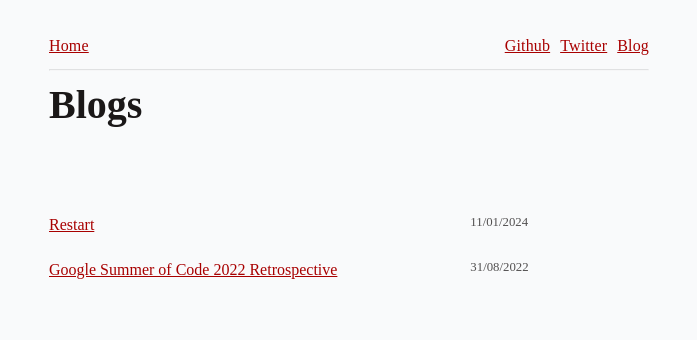
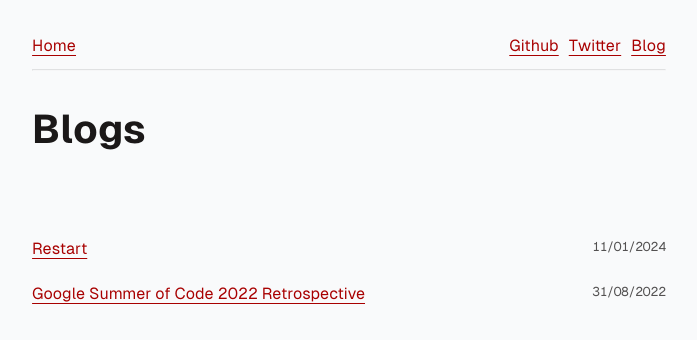
Before and after one commit to sadn1ck/sadn1ck, an Eleventy site: page blogs/index.html in a window 1280 px wide. Shown: the whole page, without its empty margins (291-988 px from the left). Built offline with nearby package versions, Linux system fonts and the light colour scheme; Eleventy itself is replaced by a stand-in of ours; files that its build step writes are made by us from their sources; a web font is replaced by a local one.

Commit message:
font update (lol)
Signed-off-by: Anik Das <anikdas0811@gmail.com>

```diff
--- a/_includes/layout.html
+++ b/_includes/layout.html
@@ -12,14 +12,14 @@
     <!-- Open Graph / Facebook -->
     <meta property="og:type" content="website" />
     <meta property="og:url" content="https://anikd.com" />
-    <meta property="og:title" content="Anik Das" />
+    <meta property="og:title" content="{{title | default: 'Anik Das'}}" />
     <meta property="og:description" content="software engg @ chronicle" />
     <meta property="og:image" content="/images/meta.png" />
 
     <!-- Twitter -->
     <meta property="twitter:card" content="summary_large_image" />
     <meta property="twitter:url" content="https://anikd.com" />
-    <meta property="twitter:title" content="Anik Das" />
+    <meta property="twitter:title" content="{{title | default: 'Anik Das'}}" />
     <meta property="twitter:description" content="software engg @ chronicle" />
     <meta property="twitter:image" content="/images/meta.png" />
     <link rel="stylesheet" href="/styles/style.css" />
@@ -35,7 +35,7 @@
   <header>
     <nav style="letter-spacing: 0.01rem">
       <a href="/">Home</a>
-      <div style="display: flex; gap: 10px;">
+      <div style="display: flex; gap: 10px">
         <a href="https://github.com/sadn1ck">Github</a>
         <a href="https://twitter.com/__sadn1ck__">Twitter</a>
         <a href="/blogs">Blog</a>
@@ -44,7 +44,7 @@
   </header>
   <hr />
   <!--  -->
-  <body class="latex-dark-auto">
+  <body class="latex-dark-auto markdown-body">
     <h1 style="margin-bottom: 2rem; --stagger: 0.2">{{ title }}</h1>
     <main style="--stagger: 0.8">{{ content }}</main>
   </body>
--- a/blogs/index.html
+++ b/blogs/index.html
@@ -15,7 +15,14 @@ title: Blogs
     <a style="grid-column: span 4 / span 4" href="{{ blog.url }}"
       >{{ blog.data.title }}</a
     >
-    <span style="opacity: 0.75; font-size: 80%; grid-column: span 2 / span 2"
+    <span
+      style="
+        opacity: 0.75;
+        font-size: 80%;
+        grid-column: span 2 / span 2;
+        text-align: right;
+        font-variant-numeric: tabular-nums;
+      "
       >{{ blog.data.date | date: "%d/%m/%Y" }}</span
     >
   </p>
--- a/styles/extras.css
+++ b/styles/extras.css
@@ -1,11 +1,12 @@
 body {
-  font-family: "Latin Modern", "Times New Roman", Times, serif;
+  font-family: "Geist Sans", sans-serif;
   line-height: 1.8;
   text-rendering: optimizeLegibility;
 }
 
 hr {
   opacity: 25% !important;
+  margin-bottom: 2rem;
 }
 
 nav {
--- a/styles/style.css
+++ b/styles/style.css
@@ -6,91 +6,39 @@
 */
 
 @font-face {
-  font-family: 'Latin Modern';
+  font-family: "Geist Sans";
   font-style: normal;
-  font-weight: normal;
+  font-weight: 400;
   font-display: swap;
-  src: url('https://latex.vercel.app/fonts/LM-regular.woff2') format('woff2'),
-    url('https://latex.vercel.app/fonts/LM-regular.woff') format('woff'),
-    url('https://latex.vercel.app/fonts/LM-regular.ttf') format('truetype');
+  src: url("./fonts/Geist-Regular.woff2") format("woff2"),
+    url("./fonts/Geist-Regular.woff") format("woff");
 }
 
 @font-face {
-  font-family: 'Latin Modern';
-  font-style: italic;
-  font-weight: normal;
+  font-family: "Geist Sans";
+  font-style: normal;
+  font-weight: 500;
   font-display: swap;
-  src: url('https://latex.vercel.app/fonts/LM-italic.woff2') format('woff2'),
-    url('https://latex.vercel.app/fonts/LM-italic.woff') format('woff'),
-    url('https://latex.vercel.app/fonts/LM-italic.ttf') format('truetype');
+  src: url("./fonts/Geist-SemiBold.woff2") format("woff2"),
+    url("./fonts/Geist-SemiBold.woff") format("woff");
 }
 
 @font-face {
-  font-family: 'Latin Modern';
+  font-family: "Geist Sans";
   font-style: normal;
-  font-weight: bold;
+  font-weight: 600;
   font-display: swap;
-  src: url('https://latex.vercel.app/fonts/LM-bold.woff2') format('woff2'),
-    url('https://latex.vercel.app/fonts/LM-bold.woff') format('woff'),
-    url('https://latex.vercel.app/fonts/LM-bold.ttf') format('truetype');
+  src: url("./fonts/Geist-Bold.woff2") format("woff2"),
+    url("./fonts/Geist-Bold.woff") format("woff");
 }
 
 @font-face {
-  font-family: 'Latin Modern';
-  font-style: italic;
-  font-weight: bold;
-  font-display: swap;
-  src: url('https://latex.vercel.app/fonts/LM-bold-italic.woff2') format('woff2'),
-    url('https://latex.vercel.app/fonts/LM-bold-italic.woff') format('woff'),
-    url('https://latex.vercel.app/fonts/LM-bold-italic.ttf') format('truetype');
-}
-
-@font-face {
-  font-family: 'Libertinus';
-  font-style: normal;
-  font-weight: normal;
-  font-display: swap;
-  src: url('https://latex.vercel.app/fonts/Libertinus-regular.woff2') format('woff2');
-}
-
-@font-face {
-  font-family: 'Libertinus';
-  font-style: italic;
-  font-weight: normal;
-  font-display: swap;
-  src: url('https://latex.vercel.app/fonts/Libertinus-italic.woff2') format('woff2');
-}
-
-@font-face {
-  font-family: 'Libertinus';
-  font-style: normal;
-  font-weight: bold;
-  font-display: swap;
-  src: url('https://latex.vercel.app/fonts/Libertinus-bold.woff2') format('woff2');
-}
-
-@font-face {
-  font-family: 'Libertinus';
-  font-style: italic;
-  font-weight: bold;
-  font-display: swap;
-  src: url('https://latex.vercel.app/fonts/Libertinus-bold-italic.woff2') format('woff2');
-}
-
-@font-face {
-  font-family: 'Libertinus';
+  font-family: "Geist Mono";
   font-style: normal;
   font-weight: 600;
   font-display: swap;
-  src: url('https://latex.vercel.app/fonts/Libertinus-semibold.woff2') format('woff2');
-}
-
-@font-face {
-  font-family: 'Libertinus';
-  font-style: italic;
-  font-weight: 600;
-  font-display: swap;
-  src: url('https://latex.vercel.app/fonts/Libertinus-semibold-italic.woff2') format('woff2');
+  src: url("./fonts/GeistMono-Regular.woff2") format("woff2"),
+    url("./fonts/GeistMono-Regular.woff") format("woff");
 }
 
 /* Box sizing rules */
@@ -135,7 +83,7 @@
 }
 
 @media (prefers-color-scheme: dark) {
-   .latex-dark-auto {
+  .latex-dark-auto {
     --body-color: hsl(0, 0%, 86%);
     --body-bg-color: hsl(0, 0%, 16%);
     --link-visited: hsl(196 80% 77%);
@@ -177,19 +125,14 @@ html {
   }
 }
 
-body.libertinus {
-  font-family: 'Libertinus', Georgia, Cambria, 'Times New Roman', Times, serif;
-}
+body {
+  font-family: "Geist Sans", sans-serif;
 
-body {
-  font-family: 'Latin Modern', Georgia, Cambria, 'Times New Roman', Times, serif;
-  line-height: 1.8;
-
-  max-width: 80ch;
+  max-width: 65ch;
   min-height: 100vh;
   overflow-x: hidden;
   margin: 0 auto;
-  padding: 2rem 1.25rem;
+  padding: 2rem;
 
   counter-reset: theorem definition sidenote-counter;
 
@@ -197,11 +140,11 @@ body {
   background-color: var(--body-bg-color);
 
   text-rendering: optimizeLegibility;
+  font-feature-settings: "liga" on, "calt" on, "salt" on;
 }
 
 /* Justify and hyphenate all paragraphs */
 p {
-  text-align: justify;
   hyphens: auto;
   -webkit-hyphens: auto;
   -moz-hyphens: auto;
@@ -232,6 +175,7 @@ p.no-indent {
 /* A elements that don't have a class get default styles */
 a:not([class]) {
   text-decoration-skip-ink: auto;
+  text-underline-offset: 4px;
 }
 
 /* Make links red */
@@ -274,9 +218,9 @@ article > * + * {
 code,
 pre,
 kbd {
-  font-family: Menlo, Monaco, Consolas, 'Liberation Mono', 'Courier New',
-    monospace;
-  font-size: 85%;
+  font-family: "Geist Mono", Menlo, Monaco, Consolas, "Liberation Mono",
+    "Courier New", monospace;
+  font-size: 90%;
 }
 pre {
   padding: 1rem 1.4rem;
@@ -311,11 +255,11 @@ table:not(.borders-custom) {
   counter-increment: caption;
 }
 /* add bottom border on column table headings  */
-table:not(.borders-custom) tr > th[scope='col'] {
+table:not(.borders-custom) tr > th[scope="col"] {
   border-bottom: var(--border-width-thin) solid var(--table-border-color);
 }
 /* add right border on row table headings  */
-table:not(.borders-custom) tr > th[scope='row'] {
+table:not(.borders-custom) tr > th[scope="row"] {
   border-right: var(--border-width-thin) solid var(--table-border-color);
 }
 table:not(.borders-custom) > tbody > tr:first-child > td,
@@ -344,7 +288,7 @@ caption {
 }
 
 caption::before {
-  content: 'Table ' counter(caption) '. ';
+  content: "Table " counter(caption) ". ";
   font-weight: bold;
 }
 
@@ -453,7 +397,7 @@ nav li {
   display: block;
 }
 nav li:before {
-  content: counters(item, '.') ' ';
+  content: counters(item, ".") " ";
   counter-increment: item;
   padding-right: 0.85rem;
 }
@@ -471,7 +415,7 @@ dl dd {
   font-style: italic;
 }
 .theorem::before {
-  content: 'Theorem ' counter(theorem) '. ';
+  content: "Theorem " counter(theorem) ". ";
   font-weight: bold;
   font-style: normal;
 }
@@ -484,7 +428,7 @@ dl dd {
   font-style: italic;
 }
 .lemma::before {
-  content: 'Lemma ' counter(theorem) '. ';
+  content: "Lemma " counter(theorem) ". ";
   font-weight: bold;
   font-style: normal;
 }
@@ -497,11 +441,11 @@ dl dd {
   position: relative;
 }
 .proof::before {
-  content: 'Proof. ' attr(title);
+  content: "Proof. " attr(title);
   font-style: italic;
 }
 .proof:after {
-  content: '◾️';
+  content: "◾️";
   filter: var(--proof-symbol-filter);
   position: absolute;
   right: -12px;
@@ -516,7 +460,7 @@ dl dd {
   font-style: normal;
 }
 .definition::before {
-  content: 'Definition ' counter(definition) '. ';
+  content: "Definition " counter(definition) ". ";
   font-weight: bold;
   font-style: normal;
 }
@@ -550,7 +494,7 @@ dl dd {
 /* (WIP) add border when a sidenote is clicked on */
 .sidenote:target {
   border: var(--sidenote-target-border-color) 1.5px solid;
-  padding: 0 .5rem;
+  padding: 0 0.5rem;
   scroll-margin-block-start: 10rem;
 }
 
@@ -575,7 +519,7 @@ dl dd {
 
 /* add number in front of the sidenote */
 .sidenote-number ~ .sidenote::before {
-  content: counter(sidenote-counter) ' ';
+  content: counter(sidenote-counter) " ";
   font-size: 0.7rem;
   top: -0.5rem;
 }
@@ -584,12 +528,26 @@ label.sidenote-toggle:not(.sidenote-number) {
   display: none;
 }
 
+blockquote {
+  position: relative;
+}
+
+blockquote::before {
+  content: "";
+  background: var(--pre-bg-color);
+  width: 16px;
+  height: 100%;
+  position: absolute;
+  top: 0;
+  left: -40px;
+  border-radius: 2px;
+}
+
 /* sidenotes inside blockquotes are indented more */
 blockquote .sidenote {
   margin-right: -24vw;
   width: 18vw;
 }
-
 
 label.sidenote-toggle {
   display: inline;
```
Also changed, not shown: styles/fonts/Geist-Bold.woff2 (added), styles/fonts/Geist-Regular.woff2 (added), styles/fonts/Geist-SemiBold.woff2 (added), styles/fonts/GeistMono-Regular.woff2 (added), 1 other file.
